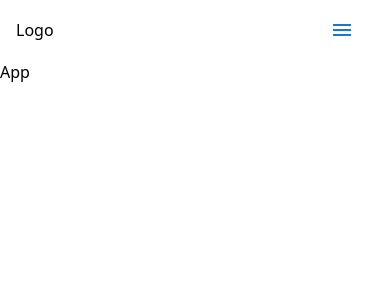
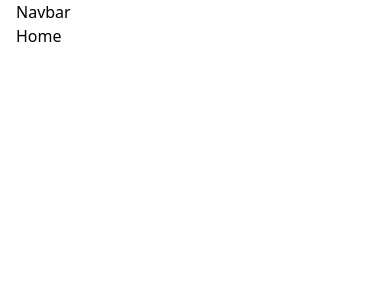
Before and after one commit to k99sharma/luna-mart-ui, a React (Vite) app: page / in a window 390 px wide. Shown: the top 300 px of the page. Built offline with nearby package versions, Linux system fonts and the light colour scheme.

Commit message:
modify: removed Navbar and Home components content

```diff
--- /dev/null
+++ b/src/components/Carousel/index.jsx
@@ -0,0 +1,39 @@
+// importing components
+import { useEffect, useState } from 'react';
+
+// carousel view
+const CarouselView = ({ sx, img }) => {
+  return (
+    <div className="carouselView">
+      <img style={sx} src={img.url} alt={img.label} loading="lazy" />
+    </div>
+  );
+};
+
+// carousel
+const Carousel = ({ imgs, autoplay, sx }) => {
+  // states
+  const [imgIdx, setImgIdx] = useState(0);
+
+  const totalImages = imgs.length;
+
+  useEffect(() => {
+    const carouselInterval = 2000;
+
+    if (autoplay) {
+      const autoSlide = setInterval(() => {
+        setImgIdx((prevIdx) => (prevIdx + 1) % totalImages);
+      }, carouselInterval);
+
+      return () => clearInterval(autoSlide);
+    }
+  }, [autoplay, totalImages]);
+
+  return (
+    <div className="carousel">
+      <CarouselView sx={sx} img={imgs[imgIdx]} />
+    </div>
+  );
+};
+
+export default Carousel;
--- a/src/components/Navbar/Navbar.jsx
+++ /dev/null
@@ -1,68 +0,0 @@
-// importing components
-import { Button, Container, SwipeableDrawer } from '@mui/material';
-import { useState } from 'react';
-import { MenuOutlined } from '@mui/icons-material';
-
-// importing custom components
-import Searchbar from '../Searchbar/Searchbar';
-
-// navbar
-const Navbar = () => {
-  // states
-  const [open, setOpen] = useState(false);
-
-  const options = [
-    {
-      id: 1,
-      label: 'Label 1',
-    },
-  ];
-
-  // event: toggle navbar on click
-  const toggleNavbar = (value) => {
-    setOpen(value);
-  };
-
-  return (
-    <Container>
-      <div className="navbar flex justify-between items-center py-3">
-        <div className="navbar__logo md:w-1/4">Logo</div>
-
-        <div className="navbar__landscape md:w-3/4 hidden md:flex md:items-center md:justify-between">
-          <div className="navbar__landscape__options w-full">
-            Navbar Options
-          </div>
-
-          <div className="navbar__landscape__userActions w-full flex justify-between">
-            <div className="navbar__landscape__userActions__search">
-              <Searchbar options={options} />
-            </div>
-
-            <div className="navbar__landscape__userActions__actions">
-              Navbar User Actions
-            </div>
-          </div>
-        </div>
-
-        <div className="navbar__mobile md:hidden">
-          <Button onClick={() => toggleNavbar(true)}>
-            <MenuOutlined />
-          </Button>
-        </div>
-      </div>
-
-      <SwipeableDrawer
-        anchor="top"
-        open={open}
-        onOpen={() => toggleNavbar(true)}
-        onClose={() => toggleNavbar(false)}
-      >
-        <div className="navbar__mobile__logo">Logo</div>
-        <div className="navbar__mobile__option">Navbar Option</div>
-        <div className="navbar__mobile__userActions">Navbar User Actions</div>
-      </SwipeableDrawer>
-    </Container>
-  );
-};
-
-export default Navbar;
--- /dev/null
+++ b/src/components/Navbar/index.jsx
@@ -0,0 +1,6 @@
+// navbar
+const Navbar = () => {
+  return <div className="navbar">Navbar</div>;
+};
+
+export default Navbar;
--- a/src/layout/Layout.jsx
+++ /dev/null
@@ -1,17 +0,0 @@
-// importing custom components
-import Navbar from '../components/Navbar/Navbar';
-
-// Layout
-function Layout({ children }) {
-  return (
-    <div className="layout">
-      <div className="layout__navbar">
-        <Navbar />
-      </div>
-      <div className="layout__app">{children}</div>
-      <div className="layout__footer"></div>
-    </div>
-  );
-}
-
-export default Layout;
--- /dev/null
+++ b/src/layout/index.jsx
@@ -0,0 +1,20 @@
+// importing custom components
+import { Container } from '@mui/material';
+import Navbar from '../components/Navbar';
+
+// Layout
+function Layout({ children }) {
+  return (
+    <div className="layout">
+      <Container>
+        <div className="layout__navbar">
+          <Navbar />
+        </div>
+        <div className="layout__app">{children}</div>
+        <div className="layout__footer"></div>
+      </Container>
+    </div>
+  );
+}
+
+export default Layout;
--- a/src/main.jsx
+++ b/src/main.jsx
@@ -1,15 +1,10 @@
 // importing modules
-import { StrictMode } from 'react';
 import { createRoot } from 'react-dom/client';
 
 // importing components
-import App from './pages/app/App';
+import App from './pages/app';
 
 // importing css
 import './styles/index.css';
 
-createRoot(document.getElementById('root')).render(
-  <StrictMode>
-    <App />
-  </StrictMode>
-);
+createRoot(document.getElementById('root')).render(<App />);
--- a/src/pages/app/App.jsx
+++ /dev/null
@@ -1,13 +0,0 @@
-import Layout from '../../layout/Layout';
-
-function App() {
-  return (
-    <>
-      <Layout>
-        <div className="app">App</div>
-      </Layout>
-    </>
-  );
-}
-
-export default App;
--- /dev/null
+++ b/src/pages/app/index.jsx
@@ -0,0 +1,11 @@
+import PageRouter from '../../routes';
+
+function App() {
+  return (
+    <>
+      <PageRouter />
+    </>
+  );
+}
+
+export default App;
--- /dev/null
+++ b/src/routes/index.jsx
@@ -0,0 +1,21 @@
+// importing components
+import { BrowserRouter as Router, Route, Routes } from 'react-router-dom';
+import Layout from '../layout';
+
+// importing page
+import Home from '../pages/home';
+
+// route
+const PageRouter = () => {
+  return (
+    <Router>
+      <Layout>
+        <Routes>
+          <Route path="/" exact element={<Home />} />
+        </Routes>
+      </Layout>
+    </Router>
+  );
+};
+
+export default PageRouter;
```
Also changed, not shown: src/components/Searchbar/index.jsx (renamed from src/components/Searchbar/Searchbar.jsx), src/pages/home/index.jsx (renamed from src/pages/home/Home.jsx).
